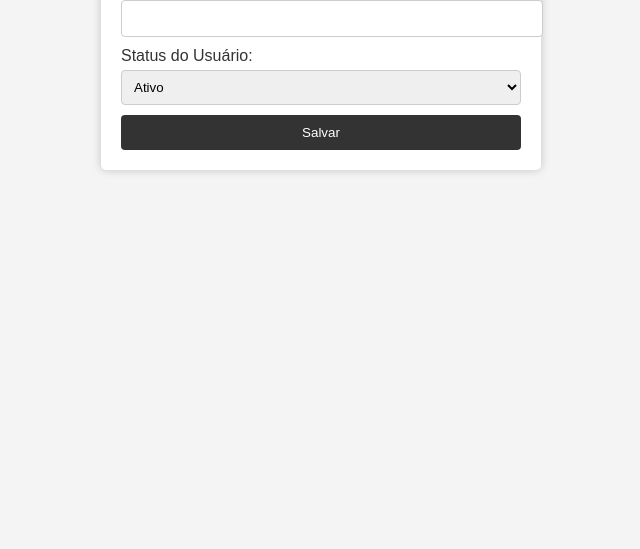
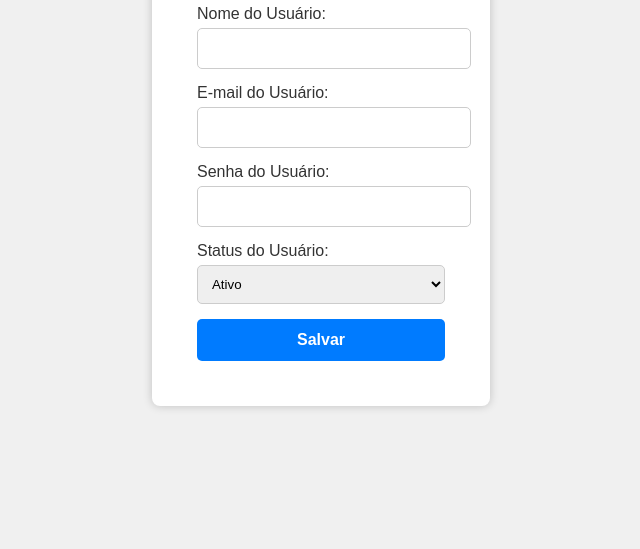
Before and after one commit to eDrumms/tavarezz-prj, a plain HTML site: page tela-cadastro.html in a window 1280 px wide. Shown: the part 251-800 px from the top of the page, without its empty margins (319-959 px from the left). Drawn offline with Linux system fonts and the light colour scheme.

Commit message:
alterção do estilo CSS

```diff
--- a/tela-cadastro.html
+++ b/tela-cadastro.html
@@ -7,23 +7,34 @@
     <style>
         body {
             font-family: Arial, sans-serif;
-            background-color: #f4f4f4;
+            background-color: #f0f0f0;
             margin: 0;
             padding: 0;
+            display: flex;
+            justify-content: center;
+            align-items: center;
+            min-height: 100vh;
         }
 
         .container {
             max-width: 400px;
-            margin: 0 auto;
-            padding: 20px;
+            padding: 45px;
             background-color: #fff;
-            border-radius: 5px;
+            border-radius: 8px;
             box-shadow: 0 0 10px rgba(0, 0, 0, 0.2);
+            text-align: center; /* Adicionei isso para centralizar o conteúdo */
         }
 
         h2 {
             text-align: center;
             color: #333;
+            margin-bottom: 20px;
+        }
+
+        /* Estilos para alinhar os campos e botão */
+        .form-group {
+            margin-bottom: 15px;
+            text-align: left; /* Alinha o texto à esquerda */
         }
 
         label {
@@ -34,28 +45,30 @@
 
         input[type="text"], input[type="password"], select {
             width: 100%;
-            padding: 10px;
-            margin-bottom: 10px;
+            padding: 12px;
             border: 1px solid #ccc;
-            border-radius: 4px;
+            border-radius: 5px;
+            outline: none;
         }
 
         select {
-            padding: 8px;
+            padding: 10px;
         }
 
         button {
-            background-color: #333;
+            background-color: #007BFF;
             color: #fff;
-            padding: 10px 20px;
+            padding: 12px 0;
             border: none;
-            border-radius: 4px;
+            border-radius: 5px;
             cursor: pointer;
             width: 100%;
+            font-weight: bold;
+            font-size: 16px;
         }
 
         button:hover {
-            background-color: #555;
+            background-color: #0056b3;
         }
     </style>
 </head>
@@ -63,20 +76,29 @@
     <div class="container">
         <h2>Cadastro de Usuários</h2>
         <form id="cadastroForm">
+            <!-- Adicione a classe "form-group" para cada grupo de campo e rótulo -->
+            <div class="form-group">
                 <label for="nome">Nome do Usuário:</label>
                 <input type="text" id="nome" name="nome" maxlength="150" required>
+            </div>
 
+            <div class="form-group">
                 <label for="email">E-mail do Usuário:</label>
                 <input type="text" id="email" name="email" maxlength="20" required>
+            </div>
 
+            <div class="form-group">
                 <label for="senha">Senha do Usuário:</label>
                 <input type="password" id="senha" name="senha" maxlength="8" required>
+            </div>
 
+            <div class="form-group">
                 <label for="status">Status do Usuário:</label>
                 <select id="status" name="status">
                     <option value="Ativo">Ativo</option>
                     <option value="Excluído">Excluído</option>
                 </select>
+            </div>
 
             <button type="submit">Salvar</button>
         </form>
```
Also changed, not shown: index.html (+10 -3 lines), tela-edicao.html (+22 -15 lines). Lines whose indentation alone changed are shown as unchanged.
